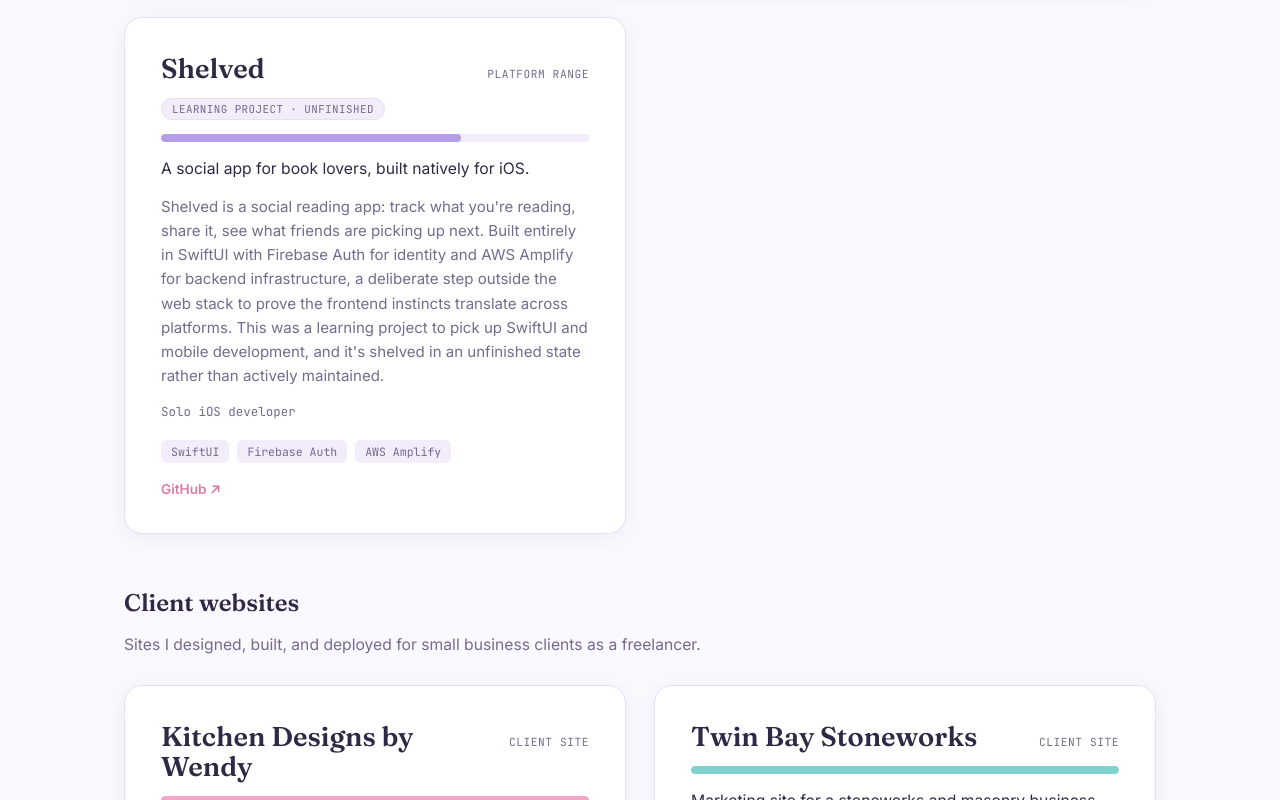
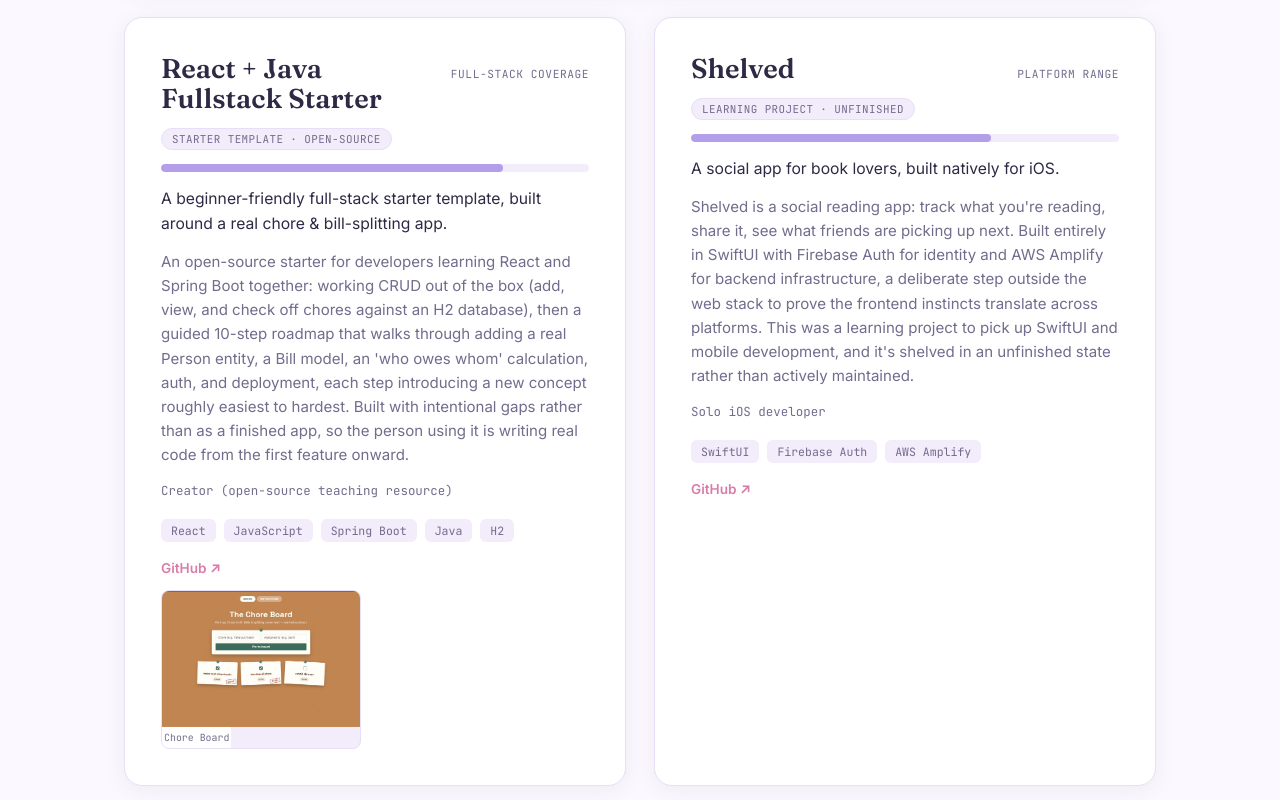
Before and after one commit to KehlseyHoman/Kehlsey-Portfolio, a React (Vite) app: page /projects in a window 1280 px wide. Shown: the part 920-1720 px from the top of the page. Built offline with nearby package versions, Linux system fonts and the light colour scheme.

Commit message:
adding fullstack starter project info

```diff
--- a/src/data/projects.ts
+++ b/src/data/projects.ts
@@ -2,6 +2,7 @@ import offerwatchDashboard from '../assets/projects/offerwatch-dashboard.jpg';
 import offerwatchStats from '../assets/projects/offerwatch-stats.jpg';
 import offerwatchInterviewPrep from '../assets/projects/offerwatch-interview-prep.jpg';
 import offerwatchStories from '../assets/projects/offerwatch-stories.jpg';
+import fullstackStarterScreenshot from '../assets/projects/react-java-fullstack-starter.jpg';
 
 export interface Project {
   slug: string;
@@ -41,6 +42,24 @@ export const projects: Project[] = [
       { src: offerwatchStats, alt: 'Offerwatch analytics page with interview pipeline funnel and application sources', label: 'Analytics' },
       { src: offerwatchInterviewPrep, alt: 'Offerwatch interview prep page with curated questions and personal notes', label: 'Interview Prep' },
       { src: offerwatchStories, alt: 'Offerwatch behavioral stories page organized by theme', label: 'Stories' },
+    ],
+  },
+  {
+    slug: 'react-java-fullstack-starter',
+    name: 'React + Java Fullstack Starter',
+    tagline: 'A beginner-friendly full-stack starter template, built around a real chore & bill-splitting app.',
+    description:
+      "An open-source starter for developers learning React and Spring Boot together: working CRUD out of the box (add, view, and check off chores against an H2 database), then a guided 10-step roadmap that walks through adding a real Person entity, a Bill model, an 'who owes whom' calculation, auth, and deployment, each step introducing a new concept roughly easiest to hardest. Built with intentional gaps rather than as a finished app, so the person using it is writing real code from the first feature onward.",
+    role: 'Creator (open-source teaching resource)',
+    stack: ['React', 'JavaScript', 'Spring Boot', 'Java', 'H2'],
+    statLabel: 'Full-stack coverage',
+    statValue: 80,
+    links: [{ label: 'GitHub', url: 'https://github.com/KehlseyHoman/react-java-fullstack-starter' }],
+    accent: 'lavender',
+    kind: 'app',
+    status: 'Starter template · open-source',
+    images: [
+      { src: fullstackStarterScreenshot, alt: 'The Chore Board UI: a corkboard-style app with pinned chore cards, each showing an assignee and a checkbox, plus a form to add and pin new chores', label: 'Chore Board' },
     ],
   },
   {
```
Also changed, not shown: src/assets/projects/react-java-fullstack-starter.jpg (added).
